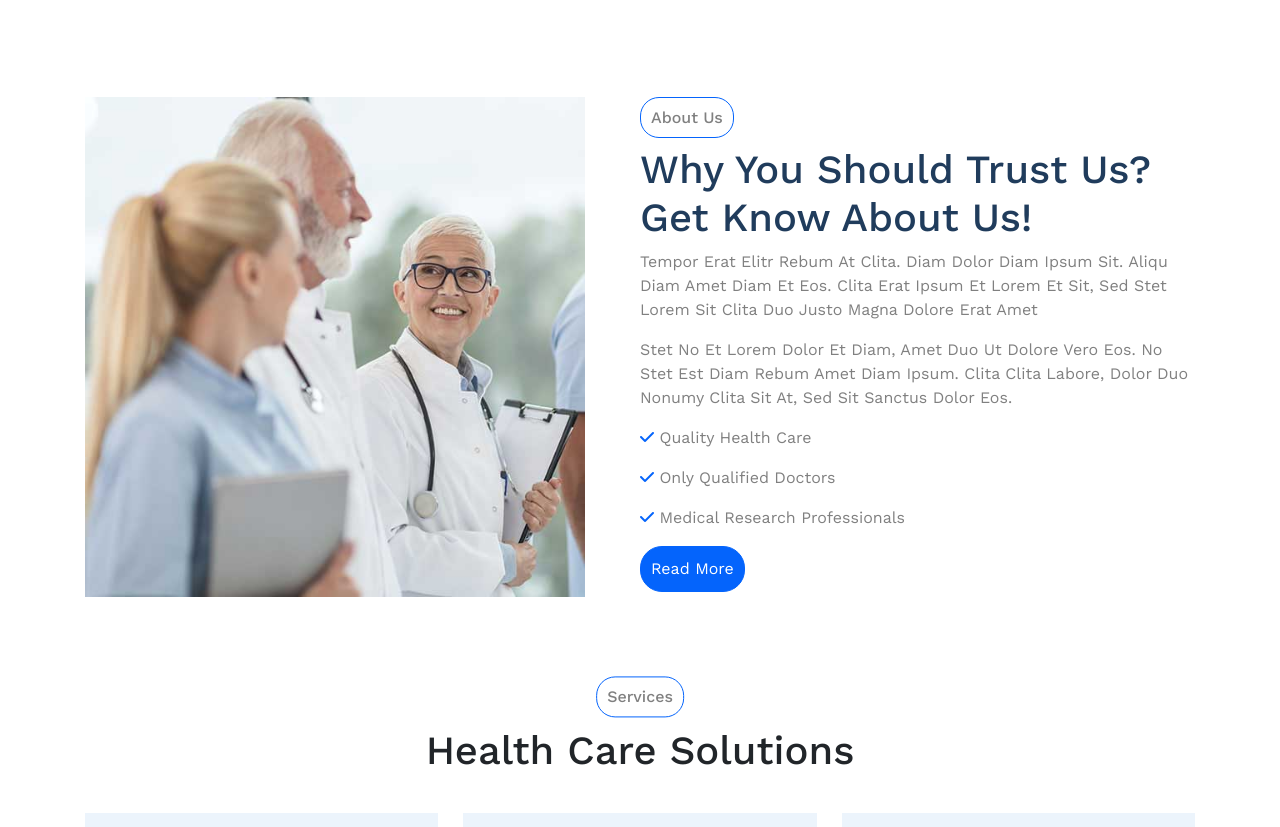
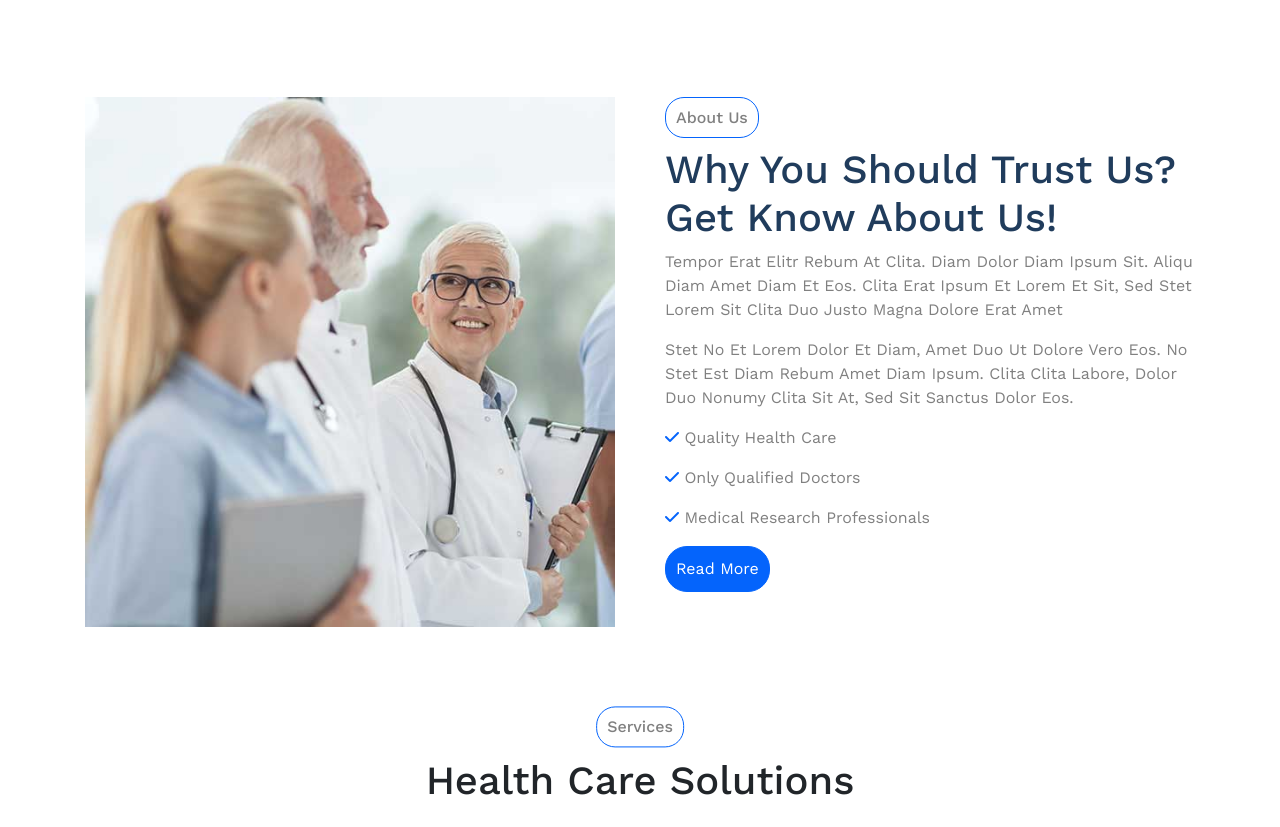
Before and after one commit to Shahd-Sayed/clinic, a plain HTML site: page index.html in a window 1280 px wide. Shown: the part 628-1455 px from the top of the page. Drawn offline with nearby package versions, Linux system fonts and the light colour scheme; a web font is replaced by a local one.

Commit message:
new style

```diff
--- a/index.css
+++ b/index.css
@@ -121,10 +121,12 @@ header .fa-solid,
     display: grid;
     grid-template-columns: repeat(2, 1fr);
     margin-top: 100px;
+    gap: 50px;
+
 }
 
 .about_card img {
-    width: 500px;
+    width: 100%;
 }
 
 .about_card h6 {
```
